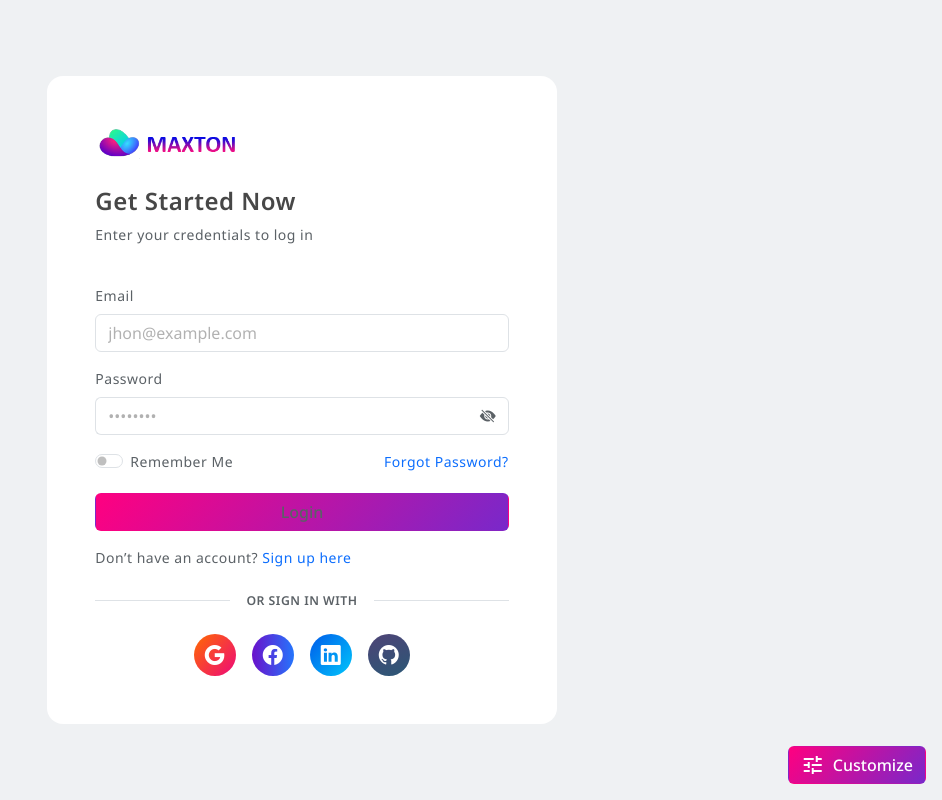
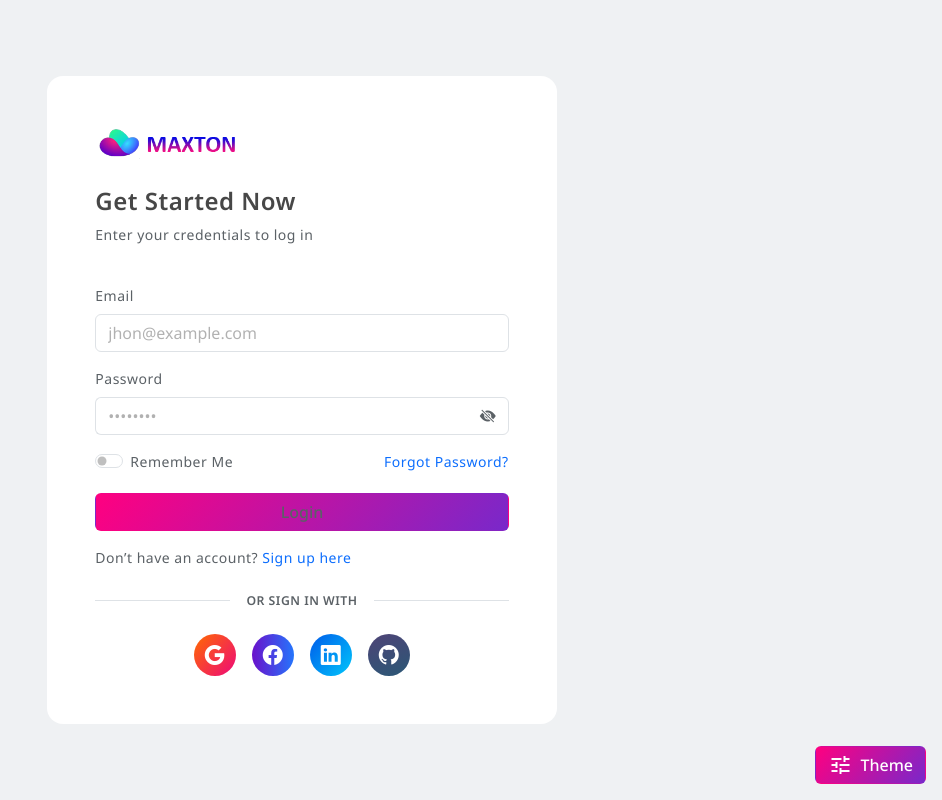
Before and after one commit to dafriyie7/App-statistics, a React (Vite) app: page /signin in a window 1280 px wide. Shown: the whole page, without its empty margins (338-1280 px from the left). Built offline with nearby package versions, Linux system fonts and the light colour scheme.

Commit message:
updated content

```diff
--- a/src/components/ThemeBtn.jsx
+++ b/src/components/ThemeBtn.jsx
@@ -88,7 +88,7 @@ const ThemeBtn = () => {
 				data-bs-target="#staticBackdrop"
 			>
 				<i className="material-icons-outlined">tune</i>
-				Customize
+				Theme
 			</button>
 		</>
 	);
```
